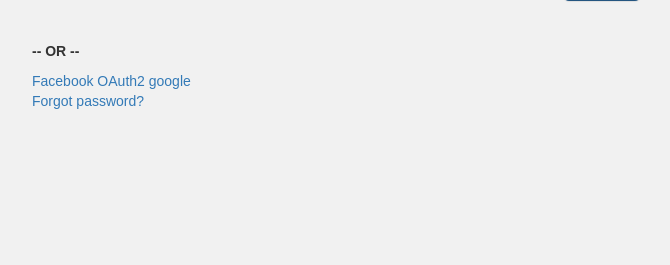
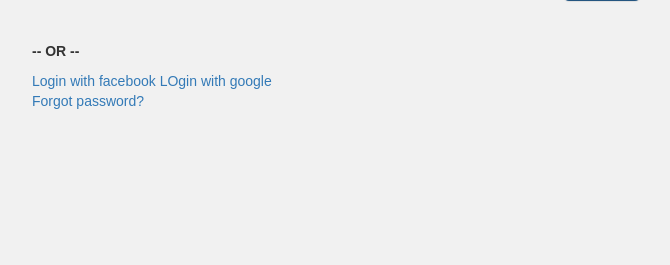
Before and after one commit to akshayantony/newsweb, a Django app: template signup/templates/signup/login.html in a window 1280 px wide. Shown: the part 922-1187 px from the top of the page, without its empty margins (38-708 px from the left). Run offline with Django 3.2, Linux system fonts and the light colour scheme; the template is opened without the code that fills it: values that come from a table or form of the project are taken from there, others are empty; some libraries are stand-ins or nearby versions.

Commit message:
upto passwordreset

```diff
--- a/signup/templates/signup/login.html
+++ b/signup/templates/signup/login.html
@@ -20,8 +20,8 @@
 {#</a>#}
 
 
-<a href="{% provider_login_url "facebook" method="oauth2" %}">Facebook OAuth2</a>
-        <a href="{% url 'google_login' %}">google</a>
+<a href="{% provider_login_url "facebook" method="oauth2" %}">Login with facebook</a>
+        <a href="{% url 'google_login' %}">LOgin with google</a>
 {#<a href="{% provider_login_url "openid" openid="https://www.google.com/accounts/o8/id" next="/success/url/" %}">Google</a>#}
 {# <a href="{% url 'social:begin' 'google-oauth2' %}" class="btn btn-lg omb_btn-google"> #}
       {# <i class="fa fa-google-plus visible-xs"></i>#}
```
